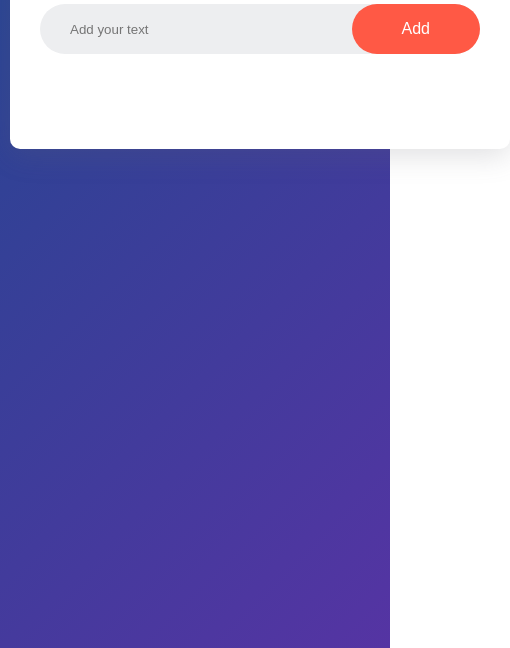
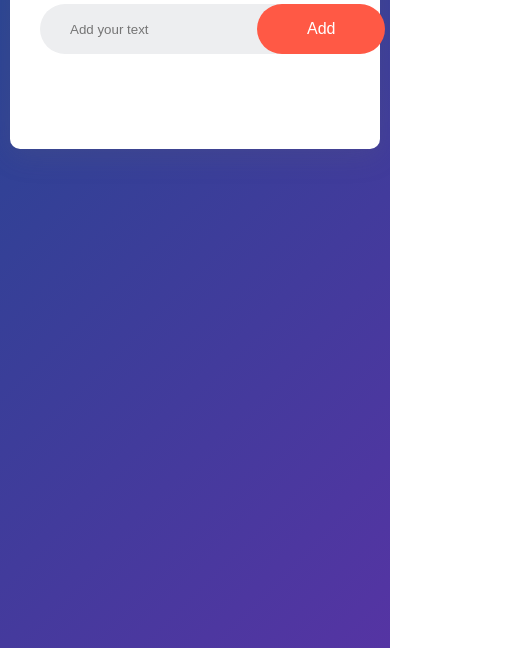
Before and after one commit to dhineshn6369/todo-app, a plain HTML site: page index.html in a window 390 px wide. Shown: the part 196-844 px from the top of the page, 510 px wide, since content can reach past the window. Drawn offline with Linux system fonts and the light colour scheme.

Commit message:
Update todo.css

```diff
--- a/todo.css
+++ b/todo.css
@@ -106,8 +106,6 @@ ul li span:hover{
     background: #edeef0;
 }
 
-@media screen and (max-width:600px){
-    .todo-app{
-        width: 500px;
-    }
+@media screen and (max-width:1024px){
+
 }
```
